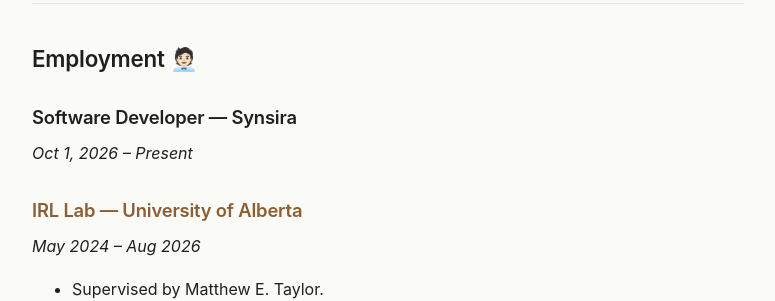
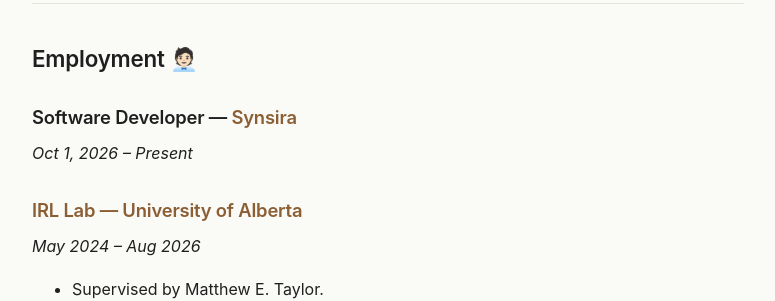
Before and after one commit to TruongGiangPham-1/TruongGiangPham-1.github.io, a Jekyll site: the page built from docs/resume.md, in a window 1280 px wide and 900 px high, scrolled down 532 px. Shown: the part 154-455 px from the top of the window, without its empty margins (252-1027 px from the left). Built offline with Jekyll 4.4.1, drawn with Linux system fonts in a browser that asks for light colours; part of the change alters nothing that is shown.

```diff
--- a/docs/resume.md
+++ b/docs/resume.md
@@ -33,7 +33,7 @@ permalink: /resume/
 
 ## Employment 🧑🏻‍💼
 
-### Software Developer — Synsira
+### Software Developer — [Synsira](https://kind.synsira.com/)
 *Oct 1, 2026 – Present*
 
 ### [IRL Lab — University of Alberta](https://irll.ca/)
```
